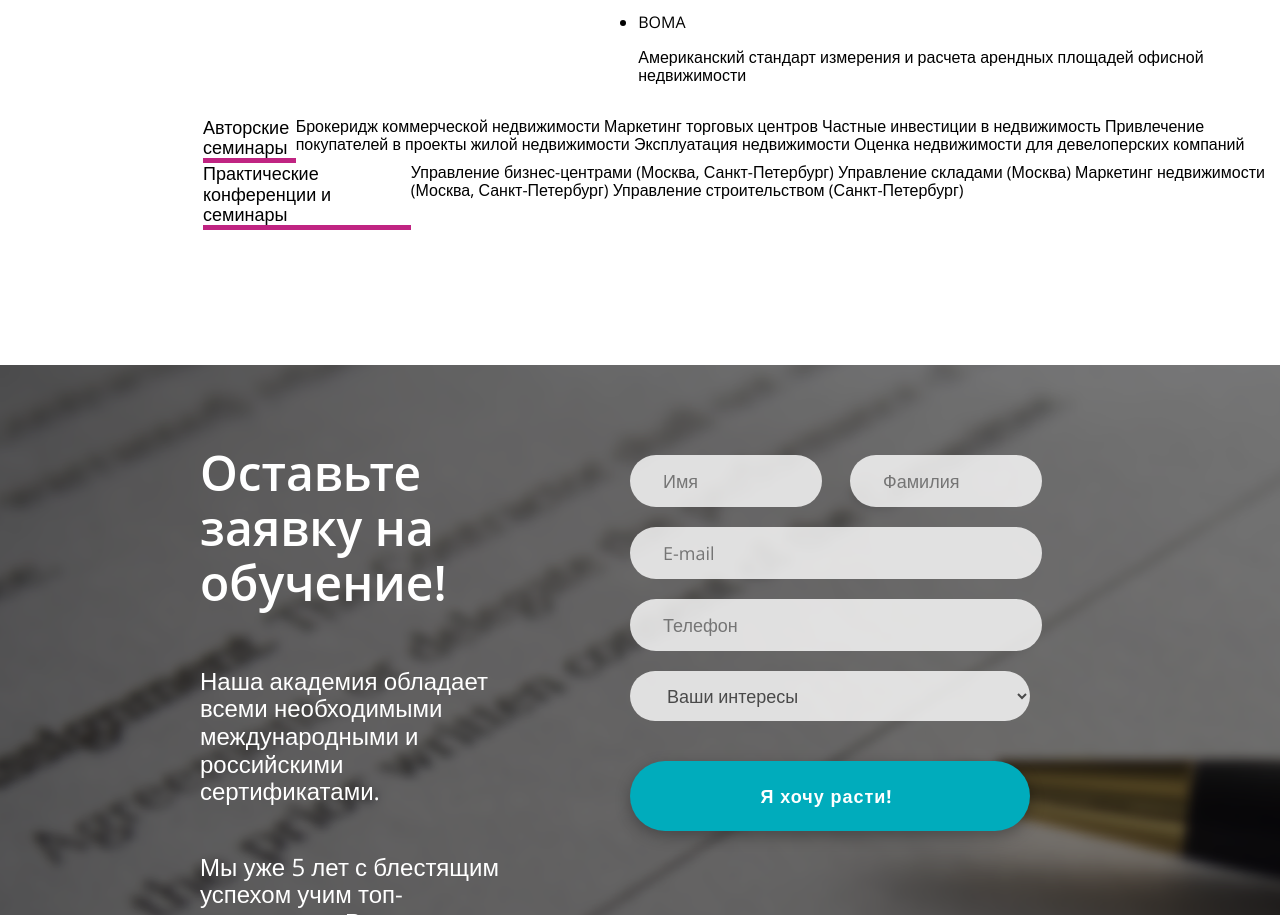
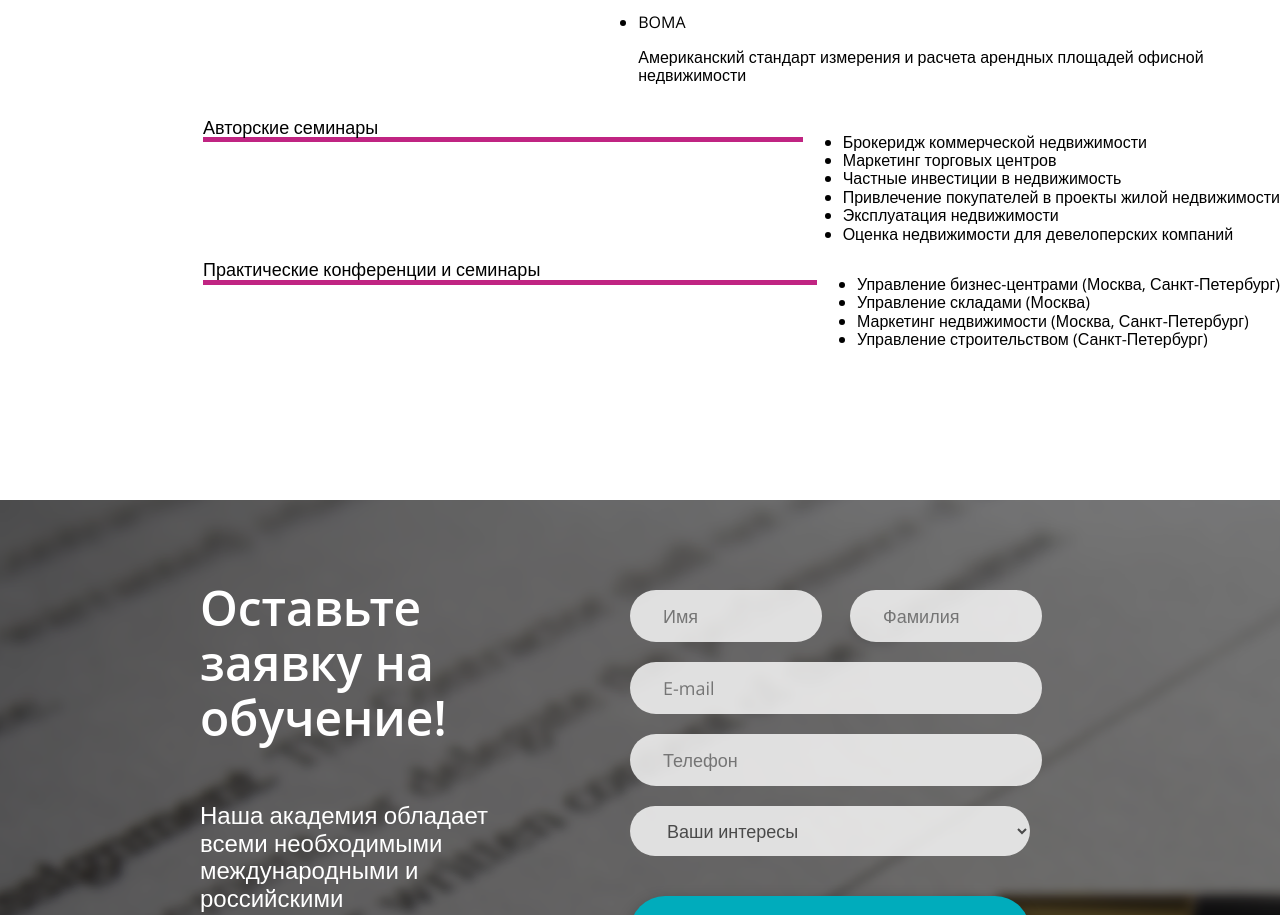
Before and after one commit to m1ndgap/are5, a plain HTML site: page index.html in a window 1280 px wide. Shown: the part 4413-5328 px from the top of the page. Drawn offline with nearby package versions, Linux system fonts and the light colour scheme.

Commit message:
figuring out i6

```diff
--- a/index.html
+++ b/index.html
@@ -134,24 +134,24 @@
         </div>
         <div class="i6_block">
           <div>Авторские семинары</div>
-          <div>
-            <span><a href="">Брокеридж коммерческой недвижимости</a></span>
-            <span><a href="">Маркетинг торговых центров</a></span>
-            <span><a href="">Частные инвестиции в недвижимость</a></span>
-            <span><a href="">Привлечение покупателей в проекты жилой недвижимости</a></span>
-            <span><a href="">Эксплуатация недвижимости</a></span>
-            <span><a href="">Оценка недвижимости для девелоперских компаний</a></span>
-          </div>
+          <ul>
+            <li><span><a href="">Брокеридж коммерческой недвижимости</a></li>
+            <li><a href="">Маркетинг торговых центров</a></li>
+            <li><a href="">Частные инвестиции в недвижимость</a></li>
+            <li><a href="">Привлечение покупателей в проекты жилой недвижимости</a></li>
+            <li><a href="">Эксплуатация недвижимости</a></li>
+            <li><a href="">Оценка недвижимости для девелоперских компаний</a></li>
+          </ul>
         </div>
         <div class="i6_block">
           <div>Практические конференции и семинары</div>
-          <div>
-            <span><a href="">Управление бизнес-центрами (Москва, Санкт-Петербург)</a></span>
-            <span><a href="">Управление складами (Москва)</a></span>
-            <span><a href="">Маркетинг недвижимости (Москва, Санкт-Петербург)</a></span>
-            <span><a href="">Управление строительством (Санкт-Петербург)</a></span>
+          <ul>
+            <li><a href="">Управление бизнес-центрами (Москва, Санкт-Петербург)</a></li>
+            <li><a href="">Управление складами (Москва)</a></li>
+            <li><a href="">Маркетинг недвижимости (Москва, Санкт-Петербург)</a></li>
+            <li><a href="">Управление строительством (Санкт-Петербург)</a></li>
 
-          </div>
+          </ul>
         </div>
       </div>
     </div>
```
